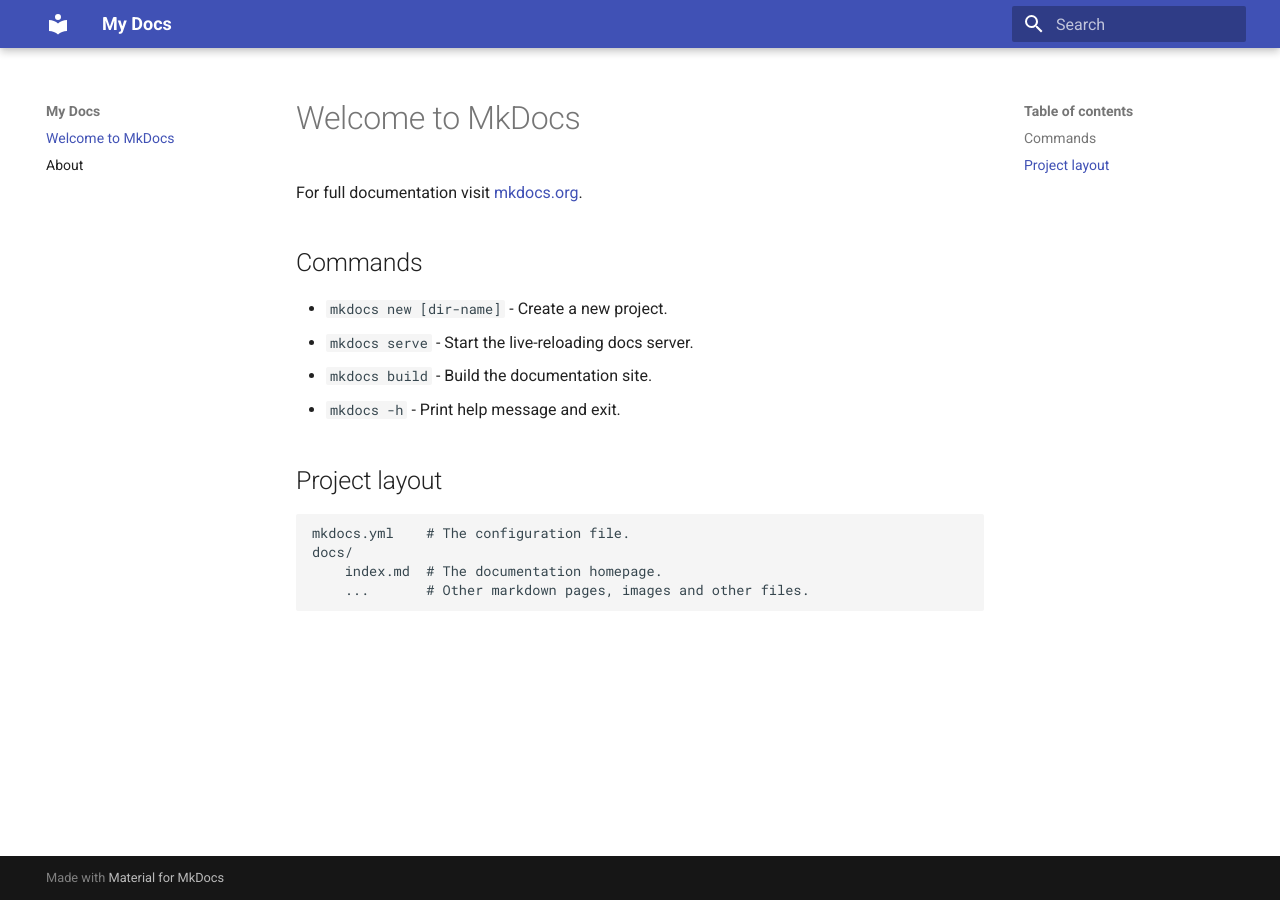
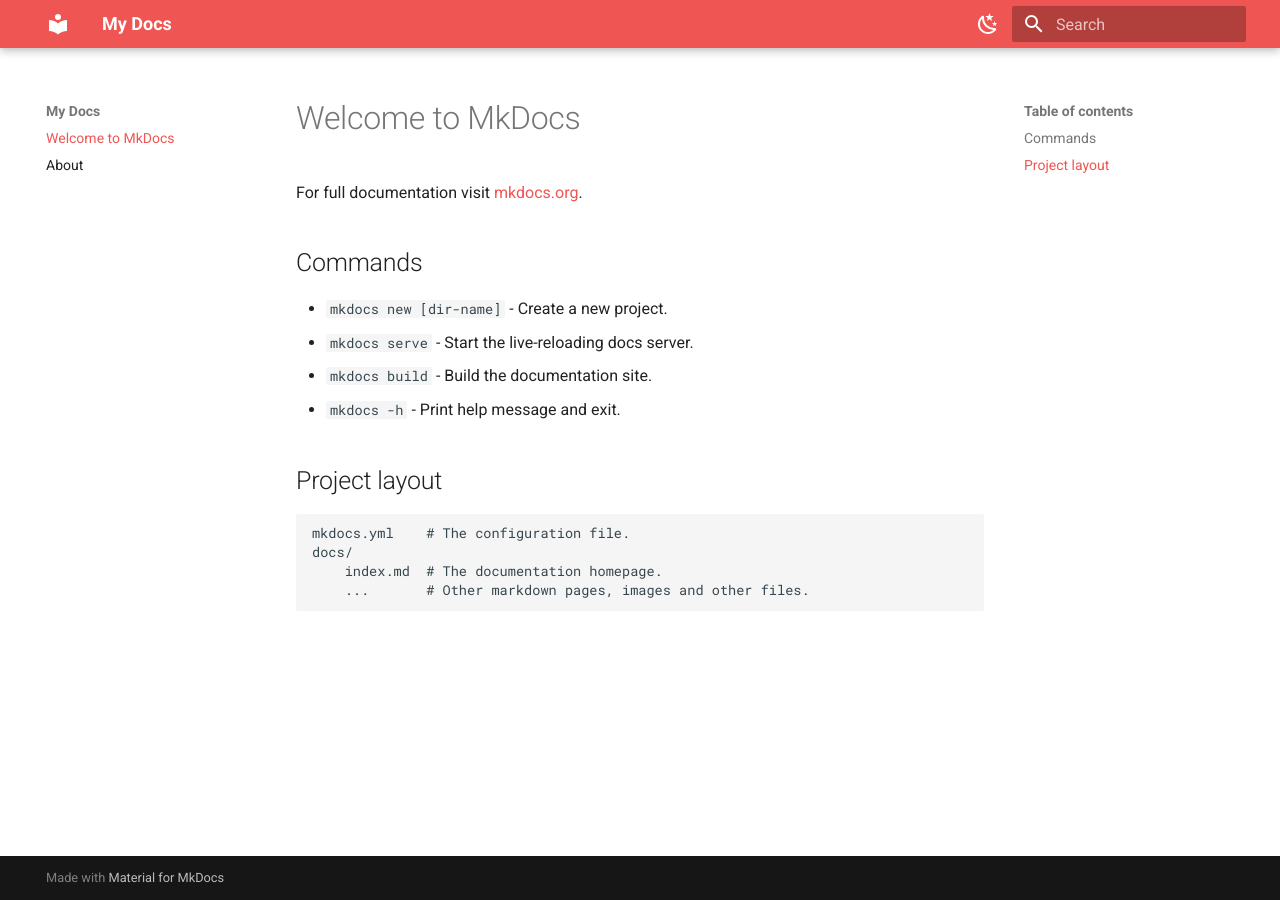
Before and after one commit to Sym-0ne/sport-ludique-Chartres, an MkDocs documentation site: the page built from docs/index.md, in a window 1280 px wide. Built offline with MkDocs 1.6.1 and Material for MkDocs 9.7.7, drawn with Linux system fonts in a browser that asks for light colours.

Commit message:
Update mkdocs.yml

```diff
--- a/mkdocs.yml
+++ b/mkdocs.yml
@@ -1,3 +1,16 @@
 site_name: My Docs
 theme :
   name : material
+  palette:
+    - scheme: default
+      primary: red
+      accent: white
+      toggle:
+        icon: material/weather-night
+        name: Switch to dark mode
+    - scheme: slate
+      primary: red
+      accent: white
+      toggle:
+        icon: material/weather-sunny
+        name: Switch to light mode
```
